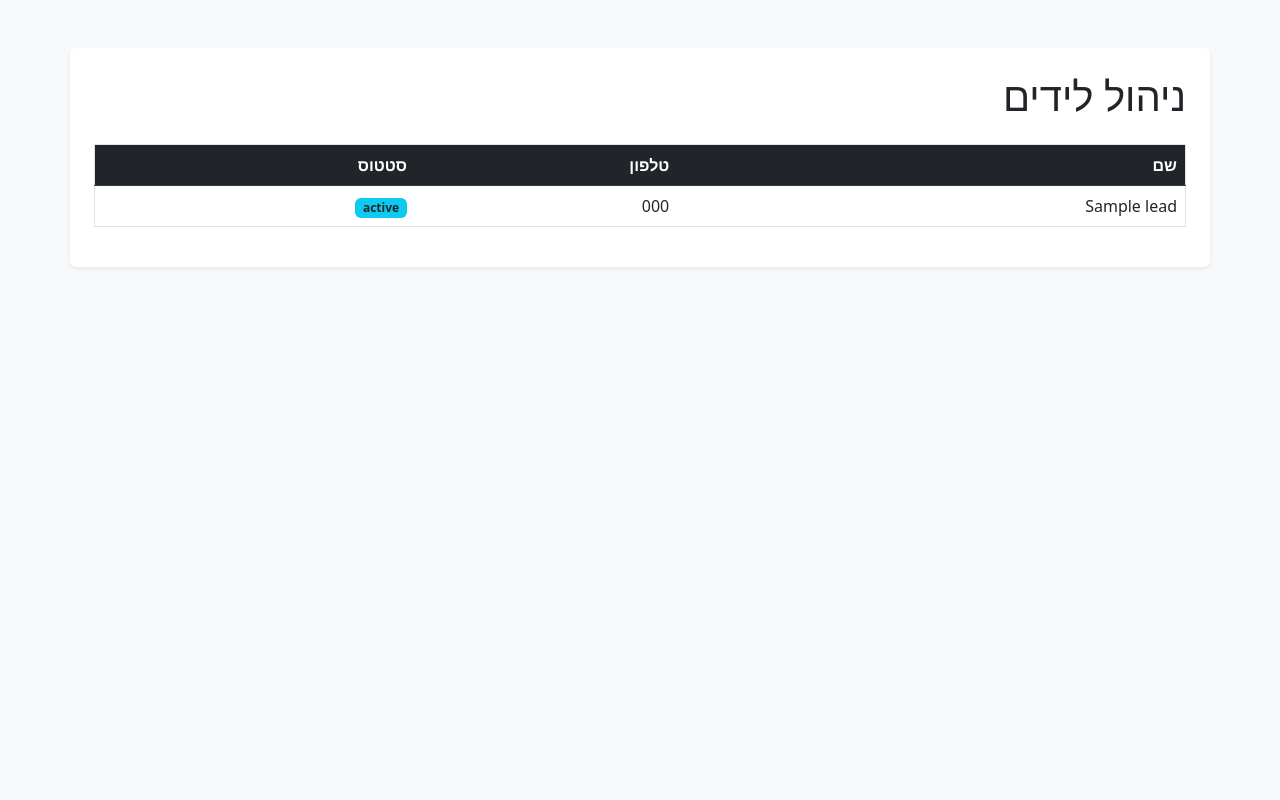
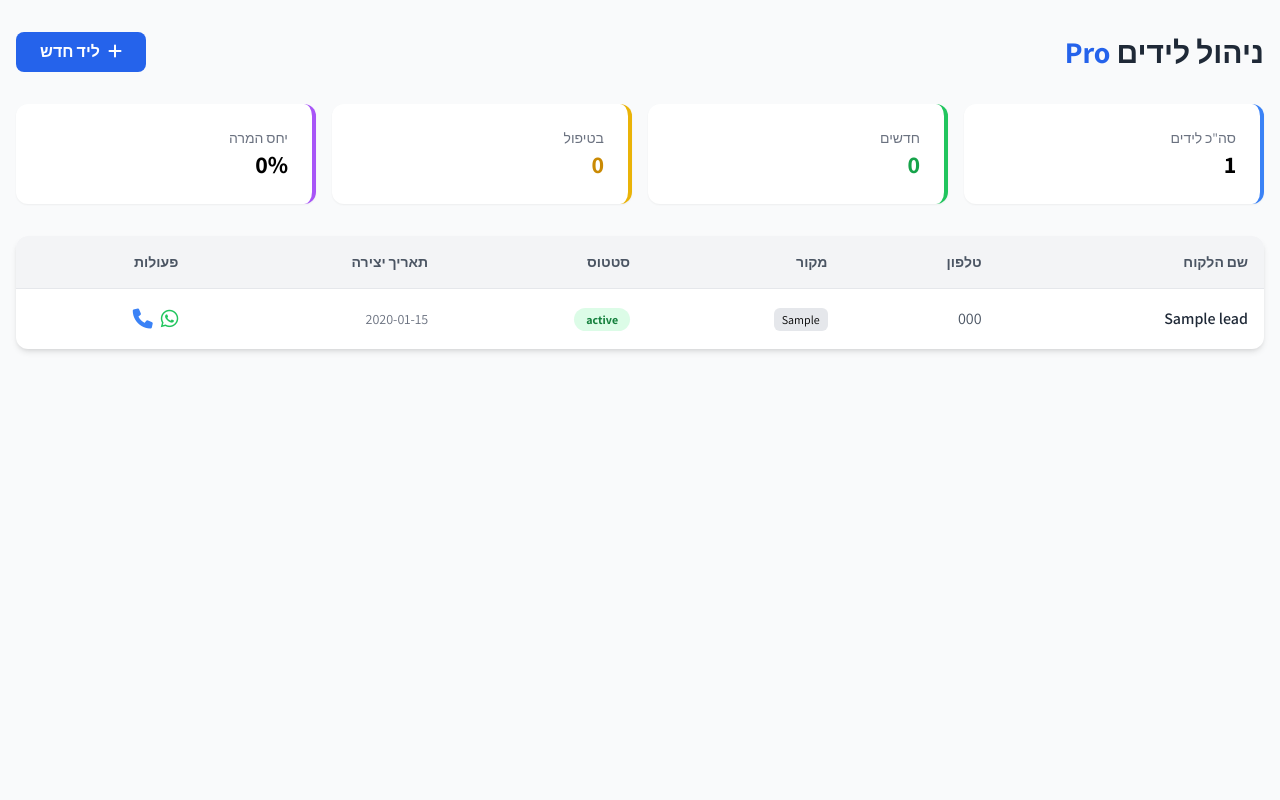
Before and after one commit to avi670/avi-leads-crm, a Flask app: page / in a window 1280 px wide. Run offline with Flask 3, Linux system fonts and the light colour scheme; tables that the repository leaves empty hold one stand-in row (values such as "Sample post"); some libraries are stand-ins or nearby versions.

Commit message:
Update index.html

```diff
--- a/templates/index.html
+++ b/templates/index.html
@@ -2,26 +2,86 @@
 <html lang="he" dir="rtl">
 <head>
     <meta charset="UTF-8">
-    <link rel="stylesheet" href="https://cdn.jsdelivr.net/npm/bootstrap@5.3.0/dist/css/bootstrap.min.css">
-    <title>ה-CRM שלי</title>
+    <meta name="viewport" content="width=device-width, initial-scale=1.0">
+    <title>מערכת ניהול לידים פרו</title>
+    <script src="https://cdn.tailwindcss.com"></script>
+    <link rel="stylesheet" href="https://cdnjs.cloudflare.com/ajax/libs/font-awesome/6.0.0/css/all.min.css">
+    <link href="https://fonts.googleapis.com/css2?family=Assistant:wght@300;400;600;700&display=swap" rel="stylesheet">
+    <style>body { font-family: 'Assistant', sans-serif; }</style>
 </head>
-<body class="p-5 bg-light">
-    <div class="container shadow-sm p-4 bg-white rounded">
-        <h1 class="mb-4">ניהול לידים</h1>
-        <table class="table border">
-            <thead class="table-dark">
-                <tr><th>שם</th><th>טלפון</th><th>סטטוס</th></tr>
+<body class="bg-gray-50 min-h-screen">
+
+    <div class="max-w-7xl mx-auto px-4 py-8">
+        <div class="flex justify-between items-center mb-8">
+            <h1 class="text-3xl font-bold text-gray-800">ניהול לידים <span class="text-blue-600">Pro</span></h1>
+            <button class="bg-blue-600 text-white px-6 py-2 rounded-lg font-bold hover:bg-blue-700 transition">
+                <i class="fas fa-plus ml-2"></i>ליד חדש
+            </button>
+        </div>
+
+        <div class="grid grid-cols-1 md:grid-cols-4 gap-4 mb-8">
+            <div class="bg-white p-6 rounded-xl shadow-sm border-r-4 border-blue-500">
+                <p class="text-gray-500 text-sm">סה"כ לידים</p>
+                <p class="text-2xl font-bold">{{ stats.total }}</p>
+            </div>
+            <div class="bg-white p-6 rounded-xl shadow-sm border-r-4 border-green-500">
+                <p class="text-gray-500 text-sm">חדשים</p>
+                <p class="text-2xl font-bold text-green-600">{{ stats.new }}</p>
+            </div>
+            <div class="bg-white p-6 rounded-xl shadow-sm border-r-4 border-yellow-500">
+                <p class="text-gray-500 text-sm">בטיפול</p>
+                <p class="text-2xl font-bold text-yellow-600">{{ stats.in_progress }}</p>
+            </div>
+            <div class="bg-white p-6 rounded-xl shadow-sm border-r-4 border-purple-500">
+                <p class="text-gray-500 text-sm">יחס המרה</p>
+                <p class="text-2xl font-bold">0%</p>
+            </div>
+        </div>
+
+        <div class="bg-white rounded-xl shadow-md overflow-hidden">
+            <table class="w-full text-right border-collapse">
+                <thead>
+                    <tr class="bg-gray-100 text-gray-600 text-sm">
+                        <th class="p-4 border-b">שם הלקוח</th>
+                        <th class="p-4 border-b">טלפון</th>
+                        <th class="p-4 border-b">מקור</th>
+                        <th class="p-4 border-b">סטטוס</th>
+                        <th class="p-4 border-b">תאריך יצירה</th>
+                        <th class="p-4 border-b">פעולות</th>
+                    </tr>
                 </thead>
-            <tbody>
+                <tbody class="divide-y divide-gray-200">
                     {% for lead in leads %}
-                <tr>
-                    <td>{{ lead[1] }}</td>
-                    <td>{{ lead[2] }}</td>
-                    <td><span class="badge bg-info text-dark">{{ lead[3] }}</span></td>
+                    <tr class="hover:bg-gray-50 transition">
+                        <td class="p-4 font-semibold text-gray-800">{{ lead.name }}</td>
+                        <td class="p-4 text-gray-600">{{ lead.phone }}</td>
+                        <td class="p-4">
+                            <span class="px-2 py-1 bg-gray-200 text-xs rounded-md">{{ lead.source }}</span>
+                        </td>
+                        <td class="p-4">
+                            <span class="px-3 py-1 text-xs font-bold rounded-full
+                                {% if lead.status == 'חדש' %} bg-blue-100 text-blue-700
+                                {% elif lead.status == 'בטיפול' %} bg-yellow-100 text-yellow-700
+                                {% else %} bg-green-100 text-green-700 {% endif %}">
+                                {{ lead.status }}
+                            </span>
+                        </td>
+                        <td class="p-4 text-sm text-gray-500">{{ lead.created_at }}</td>
+                        <td class="p-4 flex gap-2">
+                            <a href="https://wa.me/972{{ lead.phone[1:] }}?text=היי {{ lead.name }}, זה אבי" target="_blank"
+                               class="text-green-500 hover:text-green-600 text-xl">
+                                <i class="fab fa-whatsapp"></i>
+                            </a>
+                            <a href="tel:{{ lead.phone }}" class="text-blue-500 hover:text-blue-600 text-xl">
+                                <i class="fas fa-phone"></i>
+                            </a>
+                        </td>
                     </tr>
                     {% endfor %}
                 </tbody>
             </table>
         </div>
+    </div>
+
 </body>
 </html>
```
Lines whose indentation alone changed are shown as unchanged.
